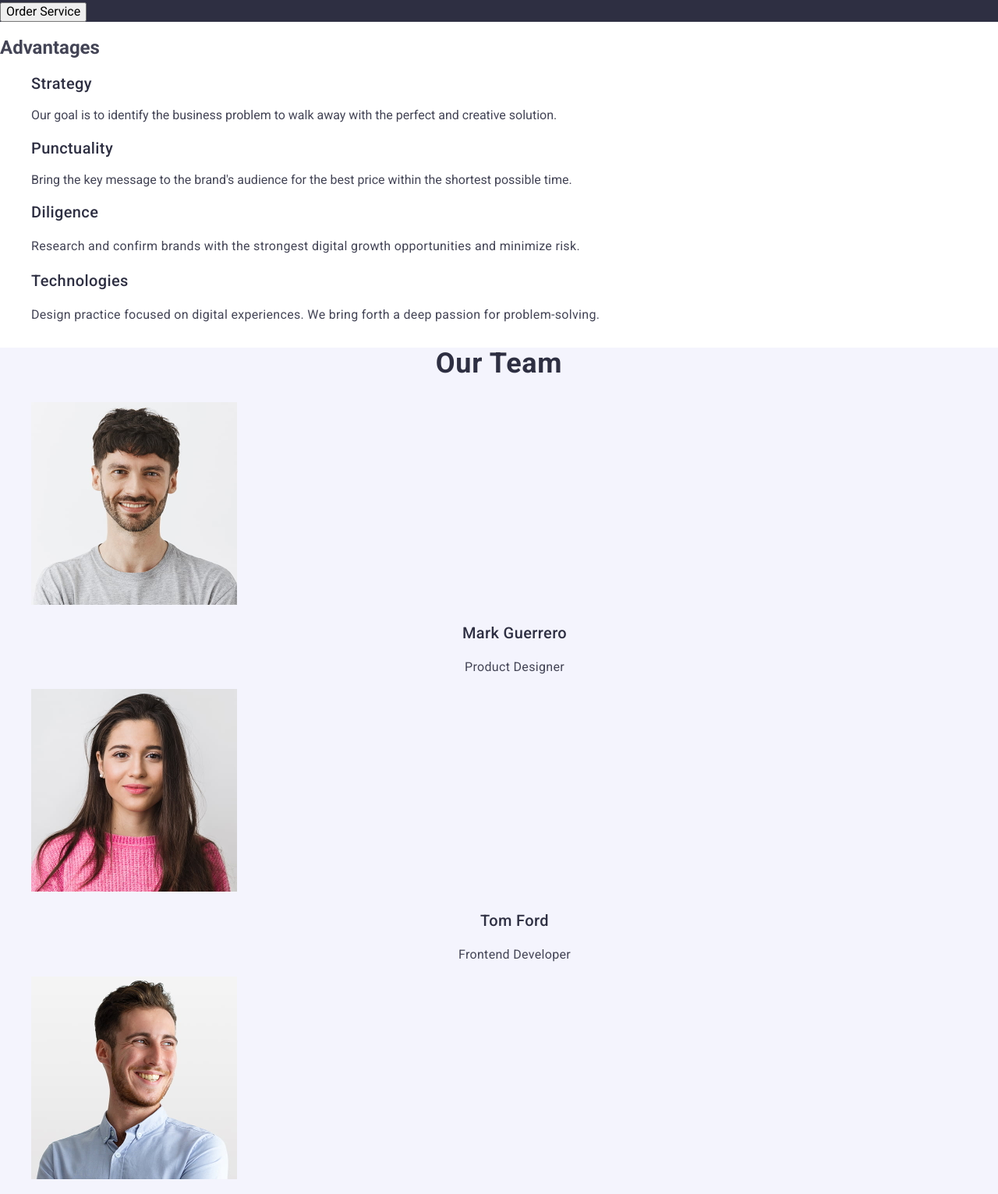
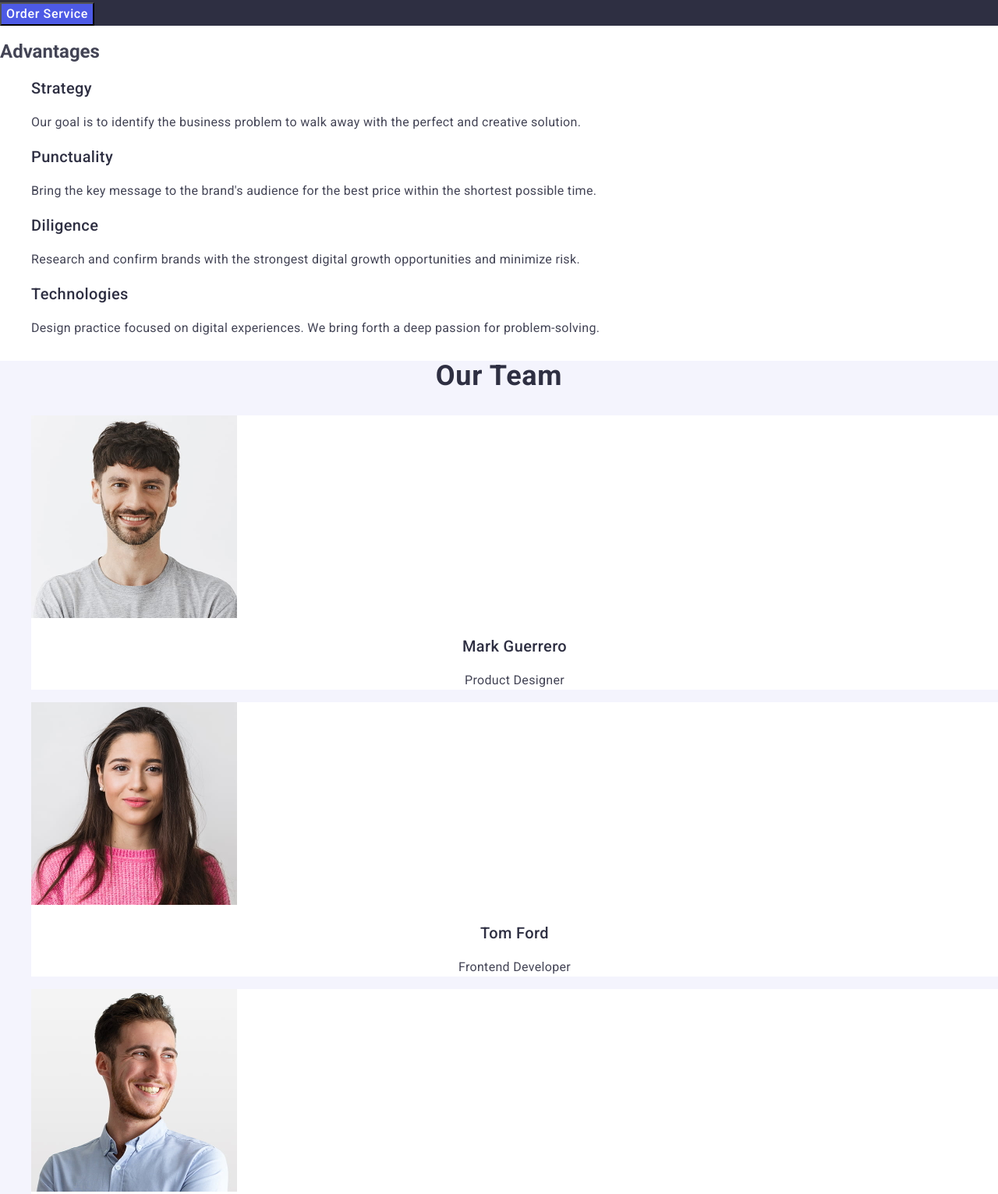
Before and after one commit to Atom1530/goit-markup-hw-02, a plain HTML site: page index.html in a window 1280 px wide. Shown: the part 305-1837 px from the top of the page at 78% size. Drawn offline with nearby package versions, Linux system fonts and the light colour scheme.

Commit message:
new upgrade

```diff
--- a/css/styles.css
+++ b/css/styles.css
@@ -115,8 +115,8 @@ color: #f4f4fd;
 .section-four-title {
    font-weight: 700;
       font-size: 36px;
-
-      line-height: 1.11111;
+      text-transform: capitalize;
+      line-height: 1.11;
       letter-spacing: 0.02em;
       text-align: center;
       color: #2e2f42;
@@ -139,3 +139,7 @@ font-weight: 500;
       text-align: center;
       color: #434455;
 }
+
+.section-three-list-item {
+   background-color: #FFFFFF;
+}
--- a/index.html
+++ b/index.html
@@ -53,7 +53,7 @@
     <main>
       <section class="main-section-one">
         <h1 class="main-title-one">Effective Solutions for Your Business</h1>
-        <button type="section-one-button">Order Service</button>
+        <button type="button" class="section-one-button">Order Service</button>
       </section>
 
       <section class="main-section-two">
@@ -61,17 +61,17 @@
         <ul>
           <li>
             <h3 class="section-two-title">Strategy</h3>
-            <p>
+            <p class="section-two-paragraph">
               Our goal is to identify the business problem to walk away with the
               perfect and creative solution.
-            </p class="section-two-paragraph">
+            </p>
           </li>
           <li>
             <h3 class="section-two-title">Punctuality</h3>
-            <p>
+            <p class="section-two-paragraph">
               Bring the key message to the brand's audience for the best price
               within the shortest possible time.
-            </p class="section-two-paragraph">
+            </p>
           </li>
           <li>
             <h3 class="section-two-title">Diligence</h3>
@@ -93,30 +93,30 @@
       <section class="main-section-three">
         <h2 class="section-three-title">Our Team</h2>
         <ul>
-          <li>
+          <li class="section-three-list-item">
             <img src="./images/img_1.jpg" alt="Mark Guerrero" width="264" />
             <h3 class="section-three-list-title">Mark Guerrero</h3>
             <p class="section-three-list-paragraph">Product Designer</p>
           </li>
-          <li>
+          <li class="section-three-list-item">
             <img src="./images/img_2.jpg" alt="Tom Ford" width="264" />
             <h3 class="section-three-list-title">Tom Ford</h3>
             <p class="section-three-list-paragraph">Frontend Developer</p>
           </li>
-          <li>
+          <li class="section-three-list-item">
             <img src="./images/img_3.jpg" alt="Camila Garcia" width="264" />
             <h3 class="section-three-list-title">Camila Garcia</h3>
             <p class="section-three-list-paragraph">Marketing</p>
           </li>
-          <li>
+          <li class="section-three-list-item">
             <img src="./images/img_4.jpg" alt="Daniel Wilson" width="264" />
             <h3 class="section-three-list-title">Daniel Wilson</h3>
             <p class="section-three-list-paragraph">UI Designer</p>
           </li>
         </ul>
-      </section class="main-section-four">
+      </section>
 
-      <section>
+      <section class="main-section-four">
         <h2 class="section-four-title">Our Portfolio</h2>
       </section>
     </main>
```
Also changed, not shown: images/bank-img.jpg (added), images/design-img.jpg (added), images/marketing-img.jpg (added), images/medit-img.jpg (added), images/phone-img.jpg (added), images/taxi-img.jpg (added).
